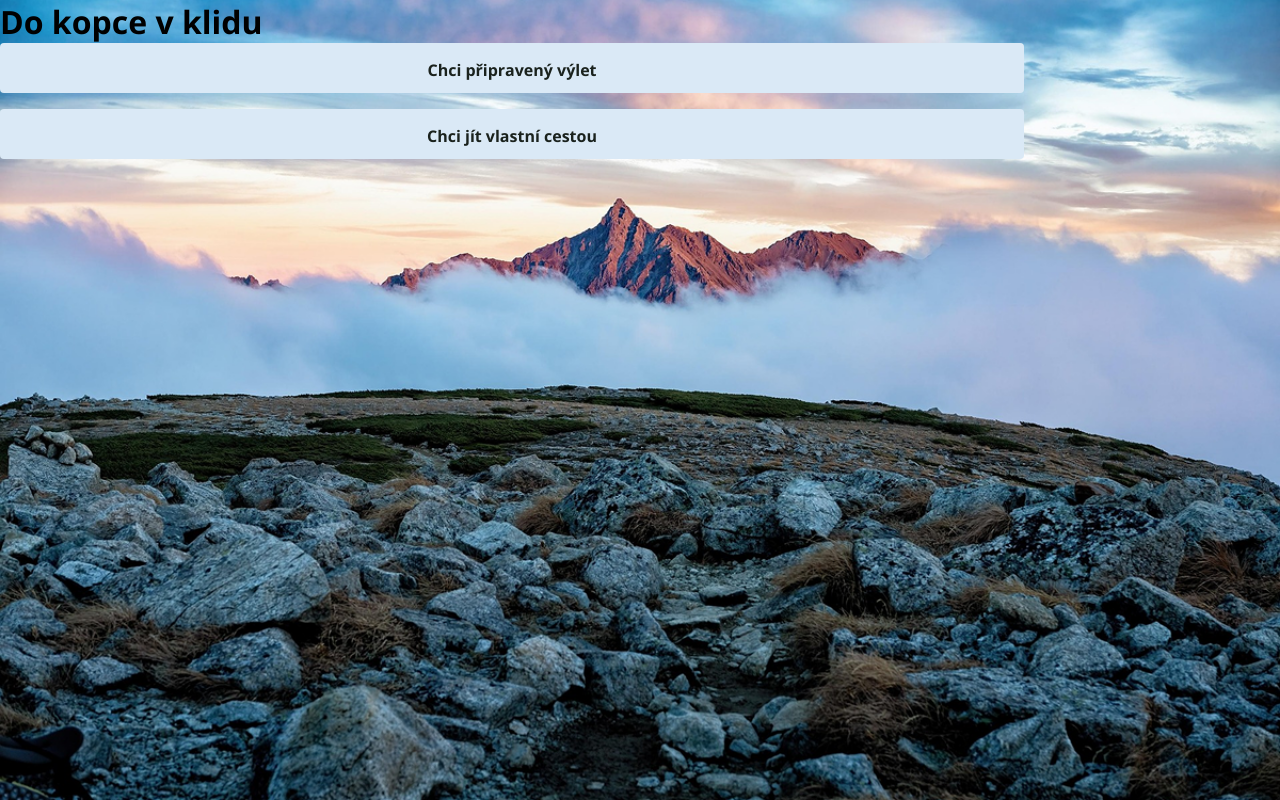
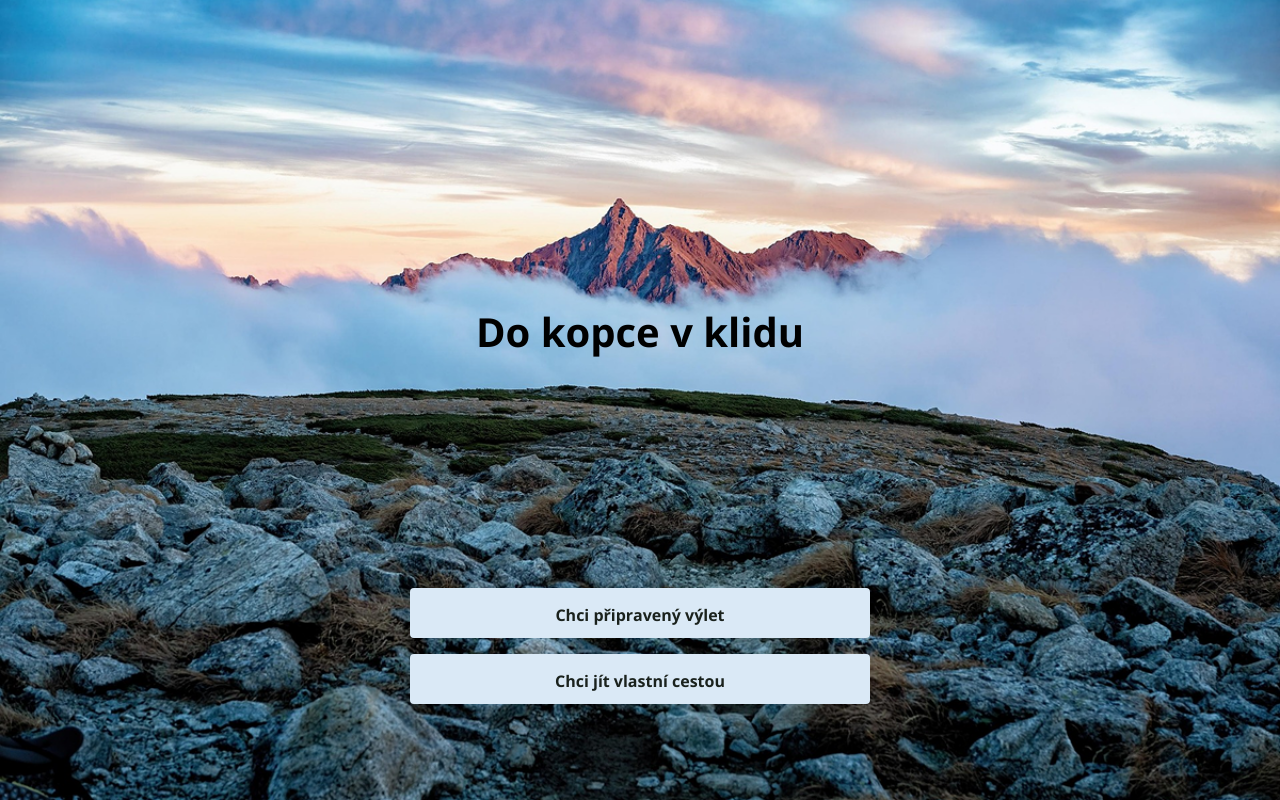
Before and after one commit to MichaelaKnizek/projekt-DKK, a React (Vite) app: page / in a window 1280 px wide. Built offline with nearby package versions, Linux system fonts and the light colour scheme.

Commit message:
Add styles to HomePage

```diff
--- a/src/pages/HomePage/index.jsx
+++ b/src/pages/HomePage/index.jsx
@@ -5,10 +5,9 @@ export const HomePage = () => {
   return (
     <div className="photo">
       <header>
-        <h1>Do kopce v klidu</h1>
+        <h1 className="title">Do kopce v klidu</h1>
       </header>
-      <main>
-        <nav className="nav__btn">
+      <nav className="navlink">
         <NavLink to="/trips" className="btn">
           Chci připravený výlet
         </NavLink>
@@ -16,7 +15,6 @@ export const HomePage = () => {
           Chci jít vlastní cestou
         </NavLink>
       </nav>
-      </main>
     </div>
   );
 };
--- a/src/pages/HomePage/style.css
+++ b/src/pages/HomePage/style.css
@@ -7,10 +7,24 @@
 
   display: flex;
   flex-direction: column;
-  /* justify-content: center;
-  align-items: center; */
+  justify-content: space-between;
+  align-items: center;
+  gap: 4rem;
 }
 
+.title {
+  display: flex;
+  margin-top: 40vh;
+}
+
+.navlink {
+  width: 100%;
+  display: flex;
+  flex-direction: column;
+  align-items: center;
+  max-width: 36rem;
+  margin-bottom: 10vh;
+}
 
 .btn {
   display: block;
@@ -20,9 +34,20 @@
   border: none;
   border-radius: 4px;
   text-decoration: none;
+
   color: #1A221Dff;
   font-weight: bold;
   text-align: center;
   width: 80%;
   height: 50px;
 }
+
+@media (min-width: 840px) {}
+
+@media (min-width: 1200px) {
+
+  .title {
+    font-size: 2.5rem;
+    margin-top: 38vh;
+  }
+}
```
Lines whose indentation alone changed are shown as unchanged.
